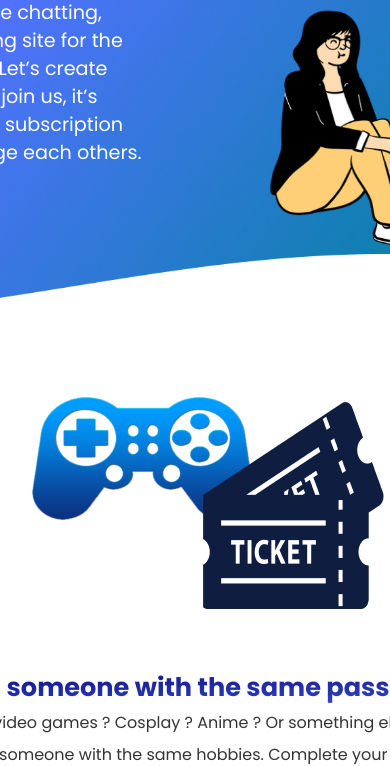
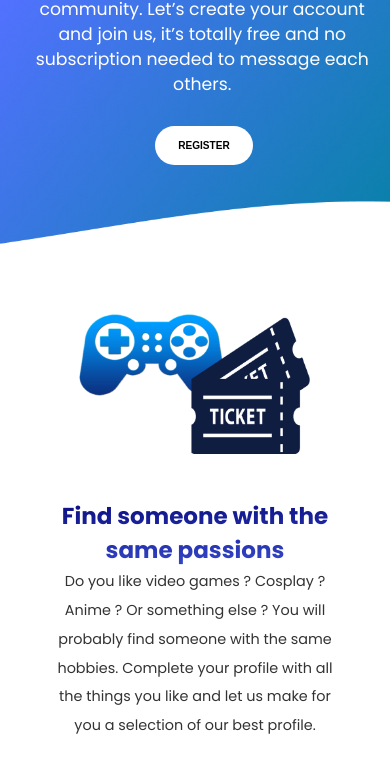
Before and after one commit to Saphido/GetUrGeek, a plain HTML site: page index.html in a window 390 px wide. Shown: the part 273-1039 px from the top of the page. Drawn offline with nearby package versions, Linux system fonts and the light colour scheme.

Commit message:
Adding responsive for phone
Responsive of index.html complete

```diff
--- a/global/scss/abstracts/_mixin.scss
+++ b/global/scss/abstracts/_mixin.scss
@@ -29,3 +29,21 @@
         @content;
     }
 }
+
+@mixin tablet-sd {
+    @media screen and (max-width: #{$tablet-sd}) {
+        @content;
+    }
+}
+
+@mixin tablet-th {
+    @media screen and (max-width: #{$tablet-th}) {
+        @content;
+    }
+}
+
+@mixin phone-st {
+    @media screen and (max-width: #{$phone-st}) {
+        @content;
+    }
+}
--- a/global/scss/abstracts/_variables.scss
+++ b/global/scss/abstracts/_variables.scss
@@ -29,3 +29,7 @@ $desktop-th: 1050px;
 $desktop-fr: 880px;
 
 $tablet-st: 780px;
+$tablet-sd: 650px;
+$tablet-th: 570px;
+
+$phone-st: 375px;
--- a/global/scss/base/_init.scss
+++ b/global/scss/base/_init.scss
@@ -18,6 +18,14 @@ html, body {
 	@include desktop-th {
 		font-size: 50%;
 	}
+
+	@include tablet-sd {
+		font-size: 45%;
+	}
+
+	@include phone-st {
+		font-size: 40%;
+	}
 }
 
 a, ul {
--- a/global/scss/components/_footer.scss
+++ b/global/scss/components/_footer.scss
@@ -6,6 +6,14 @@
     background-size: cover;
     background-position: center;
     background-repeat: no-repeat;
+
+    &__logo {
+
+        @include tablet-th {
+            width: 80%;
+            padding-left: 5rem;
+        }
+    }
 
     &__nav {
         margin-bottom: 1.5rem;
--- a/global/scss/components/_header.scss
+++ b/global/scss/components/_header.scss
@@ -6,7 +6,7 @@
     margin: 0 auto;
 
     @include tablet-st {
-        margin-left: 19rem;
+        margin-left: 20%;
     }
 
     &__logo {
@@ -16,6 +16,14 @@
 
         @include desktop-th {
             width: 13rem;
+        }
+
+        @include tablet-st {
+            left: 43vw;
+        }
+
+        @include phone-st {
+            left: 38.5vw;
         }
     }
 
@@ -79,12 +87,16 @@
     display: block;
     position: relative;
     top: 0.3rem;
-    right: 85rem;
+    right: 88vw;
 
     z-index: 1;
 
     -webkit-user-select: none;
     user-select: none;
+
+    @include phone-st {
+        right: 80vw;
+    }
     }
 
     #menuToggle a
--- a/index.html
+++ b/index.html
@@ -174,7 +174,7 @@
                     </p>
                 </div>
                 <div class="free-block__imagearea">
-                    <figure><img class="free-block__imagearea__image" src="index/src/img/Free.png" alt="Shield with hand and money, representing AD Blockers"></figure>
+                    <img class="free-block__imagearea__image" src="index/src/img/Free.png" alt="Shield with hand and money, representing AD Blockers">
                 </div>
             </div>
 
@@ -182,6 +182,7 @@
     </main>
     <!-- Footer -->
     <footer class="main-footer footer">
+
         <div class="footer__logo--center">
             <figure><img class="footer__logo" src="global/img/logo_footer.png" alt="GetUrGeek Logo"></figure>
         </div>
--- a/index/src/scss/components/_article.scss
+++ b/index/src/scss/components/_article.scss
@@ -12,10 +12,27 @@
         margin-bottom: -13rem;
     }
 
+    @include tablet-st {
+        display: flex;
+        flex-direction: column;
+        align-items: center;
+        justify-content: center;
+        padding-top: 40rem;
+    }
+
     &__textarea {
 
         @include desktop-th {
             margin-left: 10rem;
+        }
+
+        @include tablet-st {
+            display: flex;
+            flex-direction: column;
+            align-items: center;
+            justify-content: center;
+            padding-bottom: 45rem;
+            margin-right: 5.5rem;
         }
 
         &__title {
@@ -26,6 +43,11 @@
             font-size: 4rem;
             color: $whatis-title;
             text-shadow: 0px 4px 4px rgba(0, 0, 0, 0.25), 0px 4px 4px rgba(0, 0, 0, 0.25);
+
+            @include tablet-st {
+                width: 48rem;
+                padding-left: 2rem;
+            }
         }
 
         &__text {
@@ -37,6 +59,18 @@
             font-size: 2.4rem;
             line-height: 3.5rem;
             color: $whatis-title;
+
+            @include tablet-st {
+                width: 75rem;
+                text-align: center;
+                padding-right: 2.5rem;
+                margin-top: -3.5rem;
+            }
+
+            @include tablet-th {
+                width: 50rem;
+                margin-bottom: 9rem;
+            }
 
         }
 
@@ -53,10 +87,16 @@
             font-size: 1.4rem;
             text-align: center;
             color: $whatis-button;
+
+            @include tablet-st {
+                margin-top: -5rem;
+                margin-right: 2rem;
+            }
         }
     }
 
     &__imagearea {
+
 
         &__image {
 
@@ -75,6 +115,10 @@
             @include desktop-fr {
                 margin-right: 10rem;
             }
+
+            @include tablet-st {
+                display: none;
+            }
         }
     }
 }
--- a/index/src/scss/components/_section.scss
+++ b/index/src/scss/components/_section.scss
@@ -1,6 +1,18 @@
 .passions-block {
     width: 100%;
     margin-bottom: 0 auto;
+
+    &__imagearea {
+
+        &__image {
+
+            @include tablet-th {
+                width: 80%;
+                padding-left: 8.5rem;
+            }
+
+        }
+    }
 
     &__textarea {
 
@@ -22,6 +34,10 @@
                 text-align: center;
                 margin: 0 auto;
             }
+
+            @include tablet-th {
+                width: 40rem;
+            }
         }
 
         &__text {
@@ -40,6 +56,10 @@
                 width: 80rem;
                 text-align: center;
             }
+
+            @include tablet-th {
+                width: 40rem;
+            }
         }
     }
 }
@@ -57,6 +77,12 @@
             @include desktop-fr {
                 width: 80%;
                 margin-left: 6rem;
+            }
+
+            @include tablet-th {
+                width: 65%;
+                margin: 4rem 17vw;
+                margin-bottom: -8rem;
             }
         }
     }
@@ -91,6 +117,12 @@
                 width: 80rem;
                 text-align: center;
             }
+
+            @include tablet-th {
+                width: 40rem;
+                margin: 0 auto;
+                margin-bottom: -18rem;
+            }
         }
     }
 }
```
Also changed, not shown: src/css/style.css, src/css/style.min.css, 2 other files.
